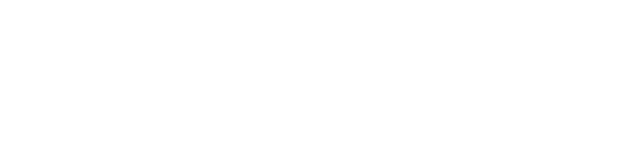
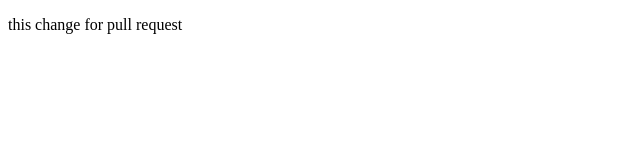
Before and after one commit to yashp386/testing-github-desktop, a plain HTML site: page feature1.html in a window 1280 px wide. Shown: the whole page, without its empty margins (0-640 px from the left). Drawn offline with Linux system fonts and the light colour scheme.

Commit message:
Update feature1.html

```diff
--- a/feature1.html
+++ b/feature1.html
@@ -6,6 +6,6 @@
     <title>Document</title>
 </head>
 <body>
-
+    <p>this change for pull request</p>
 </body>
 </html>
```
